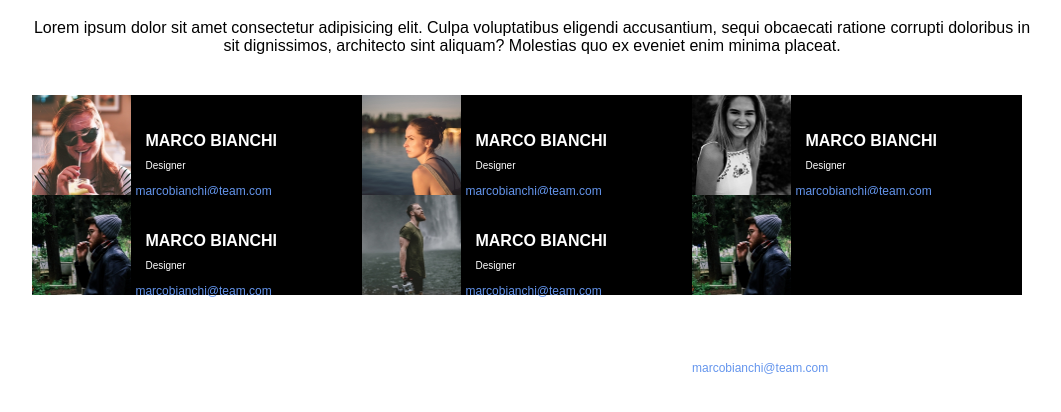
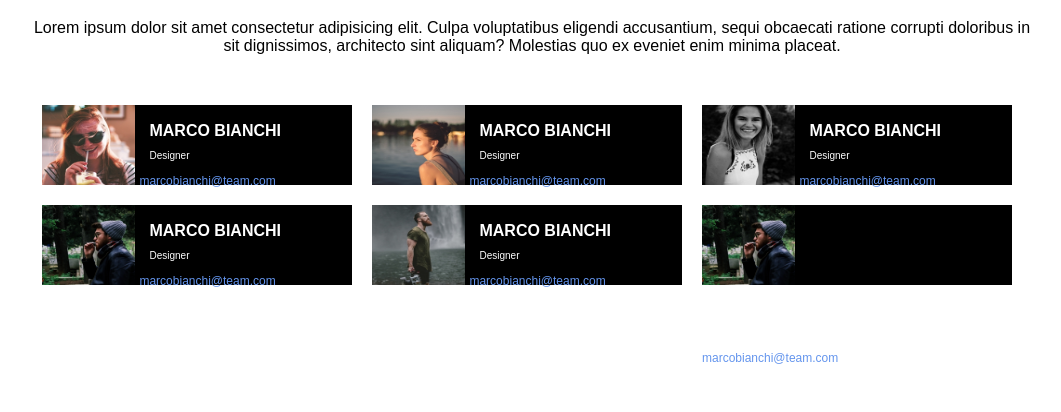
Before and after one commit to amaniesseili/html-css-float-cards, a plain HTML site: page index.html in a window 1280 px wide. Shown: the part 50-462 px from the top of the page, without its empty margins (108-1169 px from the left). Drawn offline with Linux system fonts and the light colour scheme.

Commit message:
space tra i box

```diff
--- a/index.html
+++ b/index.html
@@ -17,7 +17,7 @@
             </section>
 
             <section>
-                <div class="box">
+                <div class="box clearfix">
                     <img class="img" src="img/female1.png" alt="female1">
                     <div class="personal-data">
                         <h4 class="name">MARCO BIANCHI</h4>
--- a/style.css
+++ b/style.css
@@ -29,6 +29,7 @@ h1{
     height:100px ;
     background-color: black;
     float: left;
+    border: 10px solid white;
 
 }
 
@@ -63,3 +64,9 @@ h1{
 }
 
 /* come posso centrare il testo verticalmente dento il box nero */
+
+.clearfix::after{
+    content: " ";
+    display: table;
+    clear: both;
+}
```
